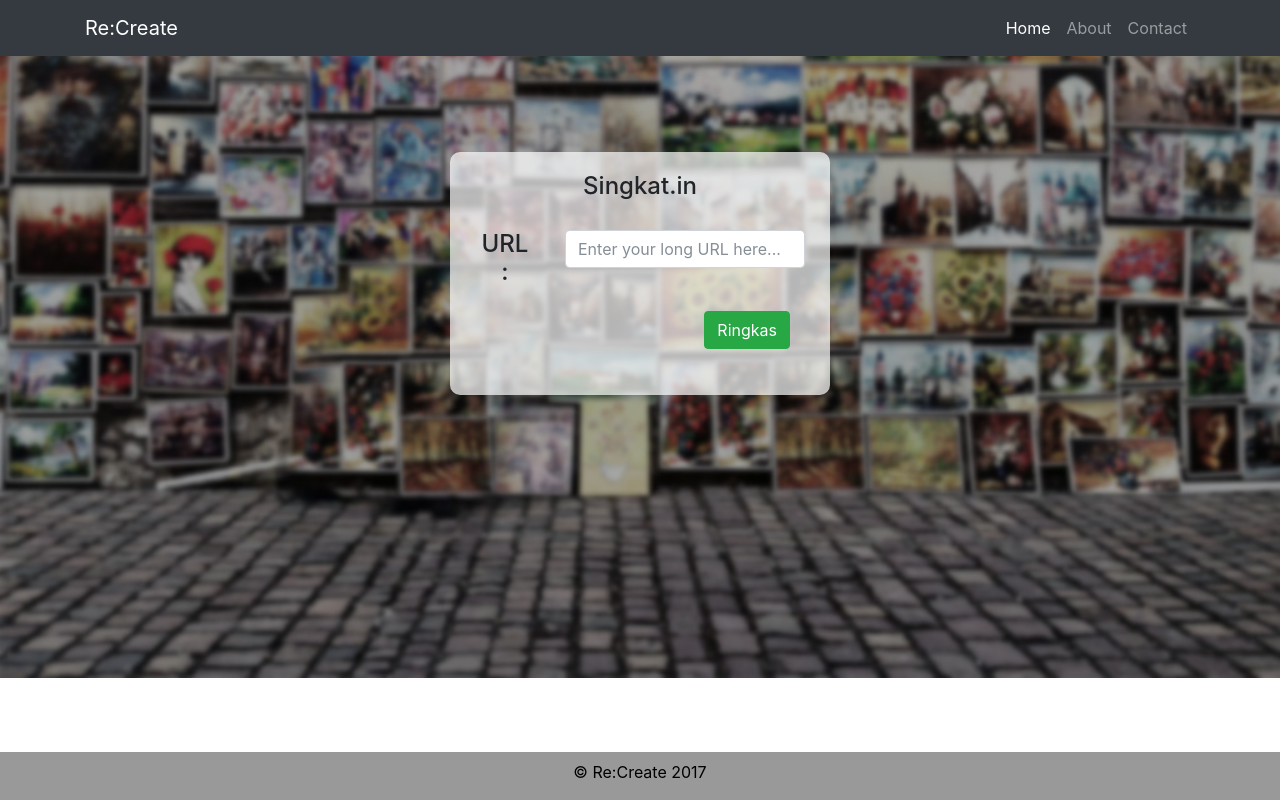
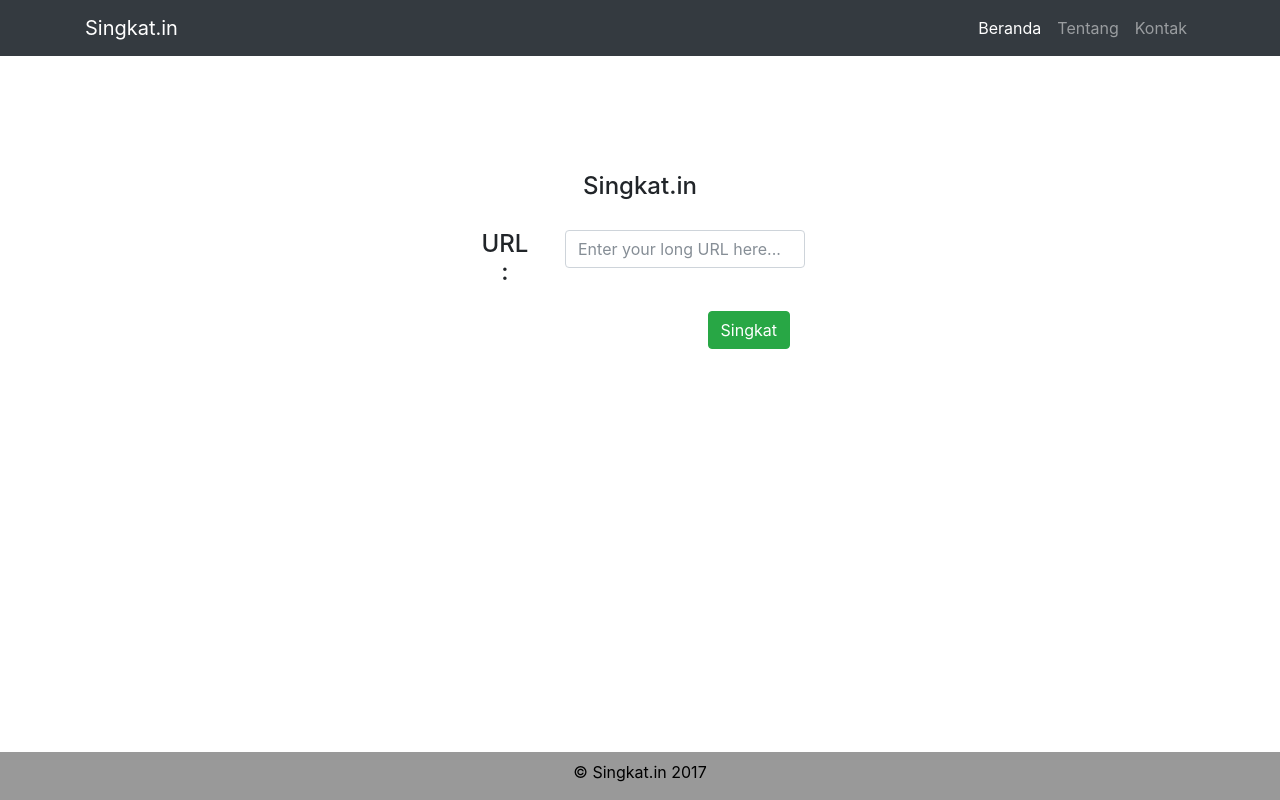
Before and after one commit to DevTarmidi/ReCreate, a CodeIgniter app: page /singkat/index.php/home/index in a window 1280 px wide. Run offline with CodeIgniter, Linux system fonts and the light colour scheme.

Commit message:
Singkat.in

```diff
--- a/application/config/config.php
+++ b/application/config/config.php
@@ -23,7 +23,7 @@ defined('BASEPATH') OR exit('No direct script access allowed');
 | a PHP script and you can easily do that on your own.
 |
 */
-$config['base_url'] = 'http://localhost/recreate/';
+$config['base_url'] = 'http://localhost/singkat/';
 
 /*
 |--------------------------------------------------------------------------
--- a/application/config/database.php
+++ b/application/config/database.php
@@ -77,8 +77,8 @@ $db['default'] = array(
 	'dsn'	=> '',
 	'hostname' => 'localhost',
 	'username' => 'root',
-	'password' => '1234',
-	'database' => 'db_recreate',
+	'password' => '',
+	'database' => 'singkat',
 	'dbdriver' => 'mysqli',
 	'dbprefix' => '',
 	'pconnect' => FALSE,
--- a/application/config/routes.php
+++ b/application/config/routes.php
@@ -50,5 +50,5 @@ defined('BASEPATH') OR exit('No direct script access allowed');
 |		my-controller/my-method	-> my_controller/my_method
 */
 $route['default_controller'] = 'home';
-$route['404_override'] = '';
+$route['404_override'] = 'redirect/tourl';
 $route['translate_uri_dashes'] = FALSE;
--- a/application/controllers/home.php
+++ b/application/controllers/home.php
@@ -11,7 +11,7 @@ class home extends CI_Controller {
 		$this->load->helper('html');
 		$this->load->database();
 		$this->load->library('form_validation');
-		$this->load->model('recreate_m');
+		$this->load->model('m_url');
 	}
 
 	public function index()
@@ -36,7 +36,7 @@ class home extends CI_Controller {
 		else
 		{
 			//validation succeeds
-			if ($this->input->post('btn_login') == "Sign In")
+			if ($this->input->post('btn_singkat') == "Singkat")
 			{
 				//check if username and password is correct
 				$usr_result = $this->recreate_m->getUser($username, $password);
@@ -62,4 +62,30 @@ class home extends CI_Controller {
 			}
 		}
 	}
+
+	public function singkat(){
+		$this->form_validation->set_rules("txt_url", "URL", "trim|required");
+		$original = $this->input->post("txt_url");
+		$hash = md5($original);
+		$shorten = substr($hash, 0, 6);
+
+		// check ke db udah ada atau belum
+		if (!$this->m_url->isExistOri($original)) {
+			$this->m_url->insert($original, $shorten);
+		}
+
+		// kalo link short udah ada, hashing lagi
+		while ($this->m_url->isExistShorten($shorten)) {
+			$hash = md5($shorten);
+			$shorten = substr($hash, 0, 6);
+		}
+
+		// pesan berhasil ngasih link short
+		$this->session->set_flashdata('msg', '<div class="alert alert-success text-center">Your shorten url is <a href="'.base_url().$shorten.'">singkat.in/'.$shorten.'</div>');
+		redirect('home');
+	}
+
+	public function redirect() {
+
+	}
 }
--- a/application/models/recreate_m.php
+++ b/application/models/m_user.php
@@ -1,6 +1,6 @@
 <?php defined('BASEPATH') OR exit('No direct script access allowed');
 
-class recreate_m extends CI_Model {
+class m_user extends CI_Model {
 
   function __construct()
   {
--- a/application/views/footer.php
+++ b/application/views/footer.php
@@ -1,5 +1,5 @@
     <div class="footer" >
-	  <p class="mt-2">&copy Re:Create 2017</p>
+	  <p class="mt-2">&copy Singkat.in 2017</p>
 	</div>
   </body>
 </html>
--- a/application/views/header.php
+++ b/application/views/header.php
@@ -8,7 +8,7 @@
     <meta name="description" content="">
     <meta name="author" content="">
 
-    <title>Re:Create</title>
+    <title>Singkat.in</title>
 
     <!-- Bootstrap core CSS -->
     <link href="<?php echo base_url(); ?>css/bootstrap.min.css" rel="stylesheet">
@@ -123,27 +123,27 @@
 
   </head>
 
-  <body <?php if($menu<=1){echo "style=\"background-image:url(".base_url()."images/background/background.jpg);background-repeat:no-repeat;background-size:cover; background-position:center center;\"";} ?>>
+  <body>
 
     <!-- Navigation -->
     <nav class="navbar navbar-expand-lg navbar-dark bg-dark fixed-top">
       <div class="container">
-        <a class="navbar-brand" href="<?php echo site_url();?>">Re:Create</a>
+        <a class="navbar-brand" href="<?php echo site_url();?>">Singkat.in</a>
         <button class="navbar-toggler" type="button" data-toggle="collapse" data-target="#navbarResponsive" aria-controls="navbarResponsive" aria-expanded="false" aria-label="Toggle navigation">
           <span class="navbar-toggler-icon"></span>
         </button>
         <div class="collapse navbar-collapse" id="navbarResponsive">
           <ul class="navbar-nav ml-auto">
             <li class="nav-item <?php if ($menu == 1) {echo "active";} ?>">
-              <a class="nav-link" href="<?php if ($menu == 1) {echo "#";} else {echo site_url();} ?>">Home
+              <a class="nav-link" href="<?php if ($menu == 1) {echo "#";} else {echo site_url();} ?>">Beranda
                 <span class="sr-only">(current)</span>
               </a>
             </li>
             <li class="nav-item <?php if ($menu == 2) {echo "active";} ?>">
-              <a class="nav-link" href="<?php if ($menu == 2) {echo "#";} else {echo site_url()."about";} ?>">About</a>
+              <a class="nav-link" href="<?php if ($menu == 2) {echo "#";} else {echo site_url()."about";} ?>">Tentang</a>
             </li>
             <li class="nav-item <?php if ($menu == 3) {echo "active";} ?>">
-              <a class="nav-link" href="<?php if ($menu == 3) {echo "#";} else {echo site_url()."contact";} ?>">Contact</a>
+              <a class="nav-link" href="<?php if ($menu == 3) {echo "#";} else {echo site_url()."contact";} ?>">Kontak</a>
             </li>
           </ul>
         </div>
--- a/application/views/home.php
+++ b/application/views/home.php
@@ -4,10 +4,10 @@
         <div class="col-md-4 col-md-offset-3">
 		</div>
 
-        <div class="col-lg-4 col-sm-4 well mt-5" style="background-color:rgba(255,255,255,0.7); border-radius:10px;">
+        <div class="col-lg-4 col-sm-4 well mt-5" style="background-color:rgba(255,255,255,1); border-radius:10px;">
             <?php
             $attributes = array("class" => "form-horizontal", "id" => "loginform", "name" => "loginform");
-            echo form_open("home", $attributes);?>
+            echo form_open("home/singkat", $attributes);?>
             <fieldset style="padding:20px 10px 30px 10px;">
                 <center><h4>Singkat.in</h4</center>
                 <br><br>
@@ -25,7 +25,7 @@
 
                 <div class="form-group">
                     <div class="col-lg-12 col-sm-12" align="right">
-                        <input id="btn_singkat" name="btn_singkat" type="submit" class="btn btn-success" value="Ringkas" />
+                        <input id="btn_singkat" name="btn_singkat" type="submit" class="btn btn-success" value="Singkat" />
                     </div>
                 </div>
             </fieldset>
```
Also changed, not shown: application/controllers/redirect.php (added, +18 -0 lines), application/models/m_url.php (added, +39 -0 lines).
